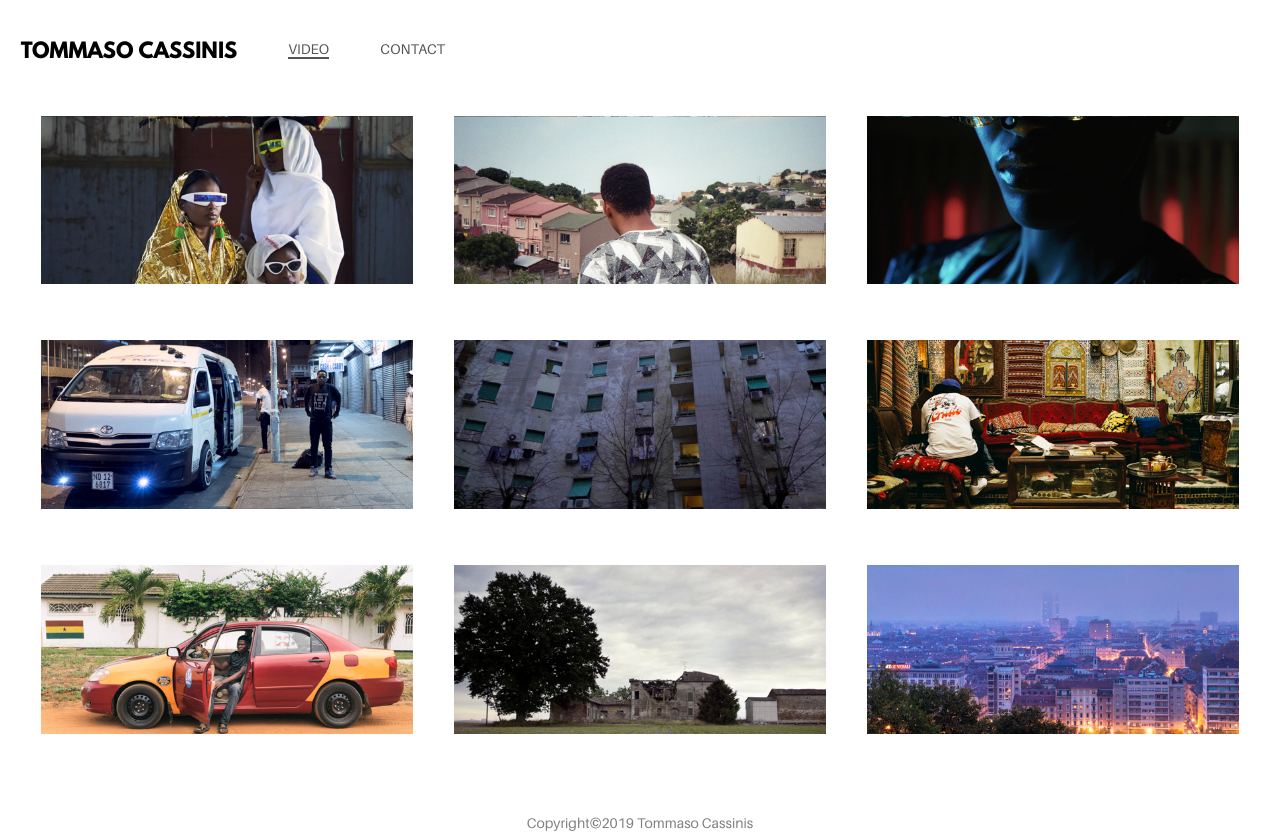
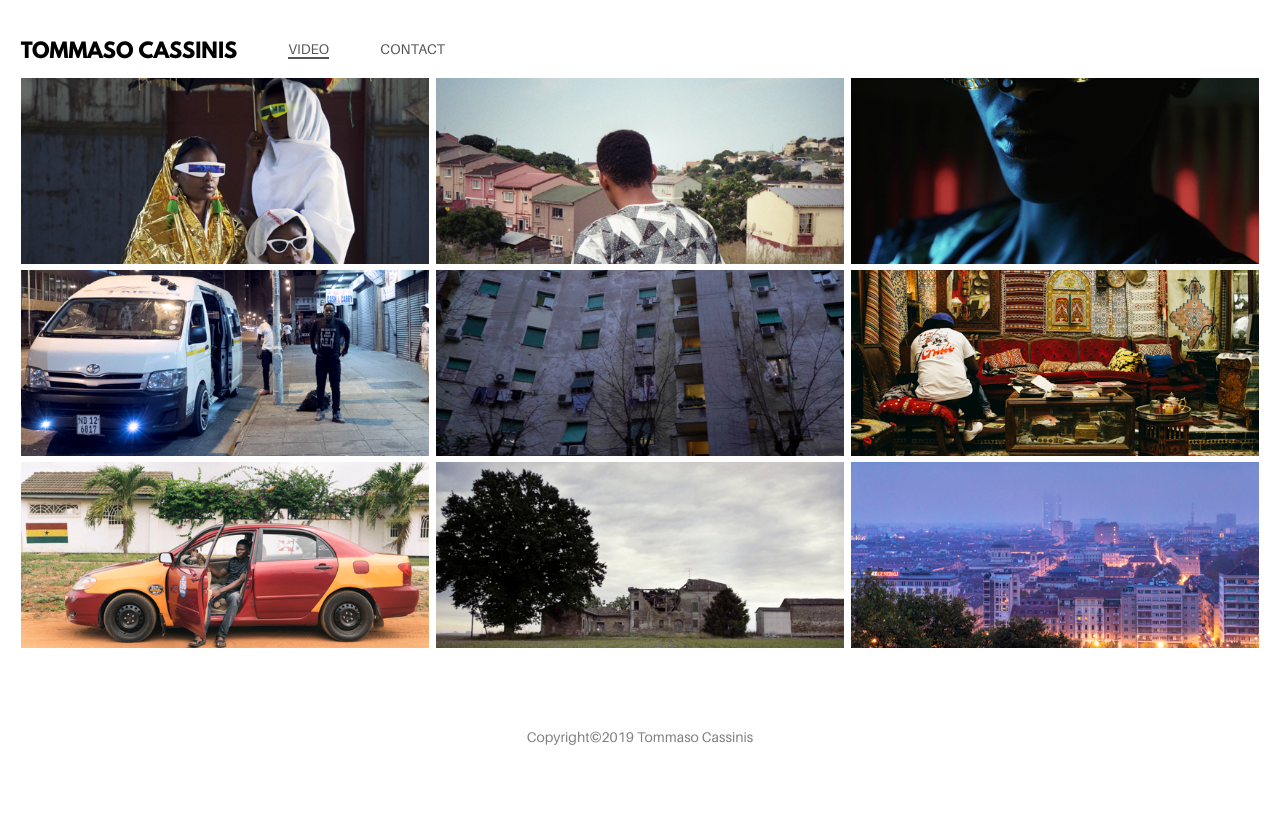
Before and after one commit to matteocarpi/tommasocassinis, a React (Create React App) app: page / in a window 1280 px wide. After the commit the page ends 800 px from the top, so only its background shows below. Built offline with nearby package versions, Linux system fonts and the light colour scheme.

Commit message:
fixed video grid

```diff
--- a/src/assets/styles/video.scss
+++ b/src/assets/styles/video.scss
@@ -4,15 +4,15 @@
 }
 .video-list {
   z-index: -1;
-  margin-top: -3%;
+  margin-top: -2%;
   width: 100%;
   display: flex;
-  justify-content: space-around;
+  justify-content: space-between;
   flex-wrap: wrap;
 }
 
 .video-thumb-wrap {
-  width: 30%;
+  width: 33%;
   min-width: 300px;
 }
 
@@ -21,7 +21,7 @@
 }
 
 .video-thumb {
-    margin-top: 15%;
+    margin-top: 1.5%;
     padding-top: calc(100%*(1/2.2));
     background-size: cover;
     background-position: center;
```
